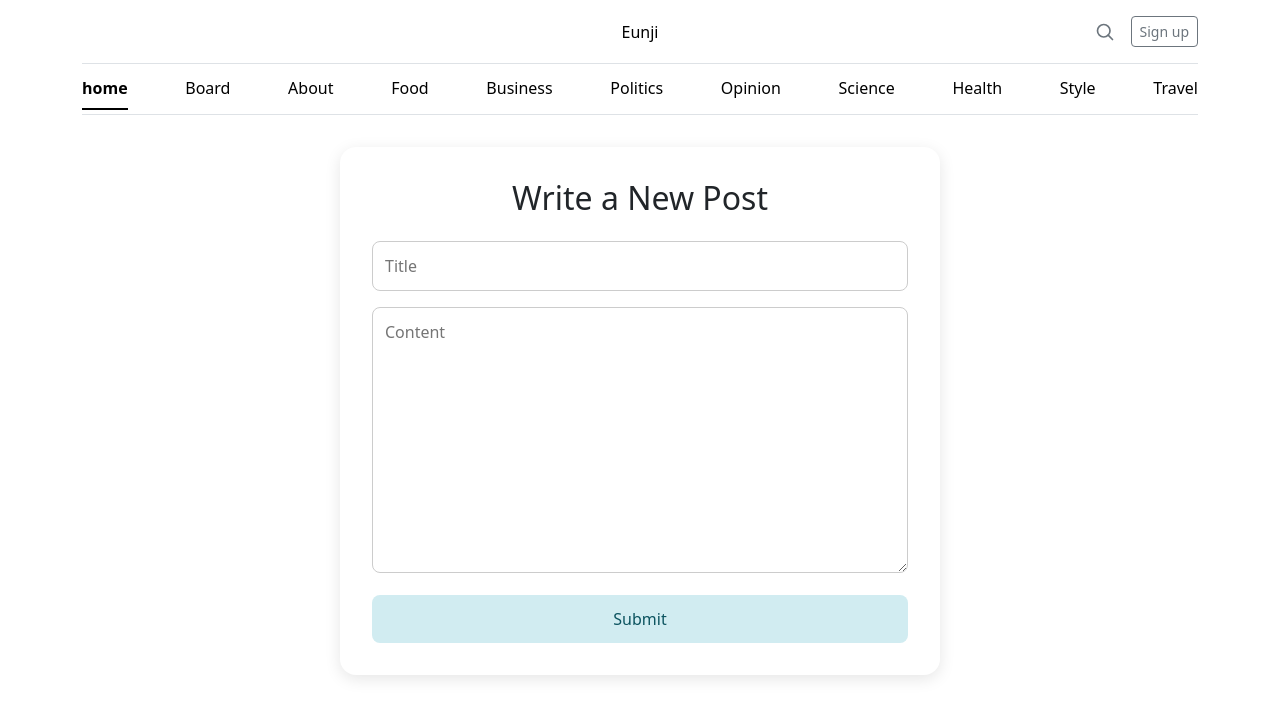
After one commit to ingbeee/web_programming, a Flask app: page /board/write in a window 1280 px wide. The commit adds this page. Shown: the top 718 px of the page. Run offline with Flask 3, Linux system fonts and the light colour scheme; the visitor is signed in with stand-in values (Sample User, id 1); some libraries are stand-ins or nearby versions.

Commit message:
DB 연결

```diff
--- a/app.py
+++ b/app.py
@@ -1,19 +1,20 @@
 from flask import Flask, render_template
-from flask_mysqldb import MySQL
+from extensions import mysql  # 여기서 가져와
 from routes import blueprints
 import settings
 
 app = Flask(__name__)
+app.secret_key = 'eunji-super-secret-123'
 
-# DB 설정 (config.py에서 가져옴)
+# DB 설정
 app.config['MYSQL_HOST'] = settings.MYSQL_HOST
 app.config['MYSQL_USER'] = settings.MYSQL_USER
 app.config['MYSQL_PASSWORD'] = settings.MYSQL_PASSWORD
 app.config['MYSQL_DB'] = settings.MYSQL_DB
 app.config['MYSQL_PORT'] = settings.MYSQL_PORT
 
-# MySQL 객체 생성
-mysql = MySQL(app)
+# MySQL 초기화
+mysql.init_app(app)
 
 # 블루프린트 등록
 for bp in blueprints:
@@ -34,6 +35,5 @@ def db_check():
     except Exception as e:
         return f"MySQL 연결 실패: {str(e)}"
 
-
 if __name__ == '__main__':
     app.run(debug=True, host='0.0.0.0', port=4000)
--- /dev/null
+++ b/extensions.py
@@ -0,0 +1,3 @@
+from flask_mysqldb import MySQL
+
+mysql = MySQL()
--- a/routes/board.py
+++ b/routes/board.py
@@ -1,13 +1,67 @@
-from flask import Blueprint, render_template
+from flask import Blueprint, render_template, request, redirect, url_for, session, flash
+from extensions import mysql
+import MySQLdb.cursors
+
 
 board_bp = Blueprint('board', __name__, url_prefix='/board')
 
 @board_bp.route('/')
 def board_page():
-    # 임시 게시글 데이터
-    posts = [
-        {"id": 1, "title": "첫 번째 글", "content": "이건 첫 번째 글의 내용입니다."},
-        {"id": 2, "title": "두 번째 글", "content": "이건 두 번째 글의 내용입니다."},
-        {"id": 3, "title": "세 번째 글", "content": "세 번째 글이 여기에 표시됩니다."}
-    ]
+    try:
+        cur = mysql.connection.cursor(MySQLdb.cursors.DictCursor)
+        cur.execute("SELECT idx, title, content FROM Board ORDER BY created_at DESC")
+        posts = cur.fetchall()
+        cur.close()
+    except Exception as e:
+        posts = []
+        print(f"DB Error: {e}")  # 필요시 flash 처리 가능
+
     return render_template('board.html', posts=posts)
+
+
+@board_bp.route('/write', methods=['GET', 'POST'])
+def write():
+    if 'username' not in session:
+        flash("Login required to write a post.", "error")
+        return redirect(url_for('auth.login'))
+
+    if request.method == 'POST':
+        title = request.form['title']
+        content = request.form['content']
+        author = session['username']
+
+        try:
+            cur = mysql.connection.cursor()
+            cur.execute("INSERT INTO Board (title, author, content) VALUES (%s, %s, %s)",
+                        (title, author, content))
+            mysql.connection.commit()
+            cur.close()
+            flash("Post submitted successfully!", "success")
+            return redirect(url_for('board.board_page'))  # 게시글 목록으로 리디렉션 (필요시 수정)
+        except Exception as e:
+            flash(f"Database error: {e}", "error")
+
+    return render_template('board_write.html')
+
+
+@board_bp.route('/read/<int:idx>')
+def read_post(idx):
+    try:
+        cur = mysql.connection.cursor(MySQLdb.cursors.DictCursor)
+        cur.execute("SELECT * FROM Board WHERE idx = %s", (idx,))
+        post = cur.fetchone()
+
+        # 조회수 증가
+        cur.execute("UPDATE Board SET views = views + 1 WHERE idx = %s", (idx,))
+        mysql.connection.commit()
+        cur.close()
+
+        if post is None:
+            flash("Post not found.", "error")
+            return redirect(url_for('board.board_page'))
+
+    except Exception as e:
+        flash(f"Database error: {e}", "error")
+        return redirect(url_for('board.board_page'))
+
+    return render_template("board_read.html", post=post)
--- a/templates/base.html
+++ b/templates/base.html
@@ -22,7 +22,7 @@
                 <path d="M21 21l-5.2-5.2"></path>
               </svg>
             </a>
-            <a class="btn btn-sm btn-outline-secondary" href="#">Sign up</a>
+            <a class="btn btn-sm btn-outline-secondary"  href="{{ url_for('auth.login') }}">Sign up</a>
           </div>
         </div>
       </header>
--- /dev/null
+++ b/templates/board_write.html
@@ -0,0 +1,53 @@
+{% extends "base.html" %}
+
+{% block content %}
+<style>
+  .write-container {
+    max-width: 600px;
+    margin: 2rem auto;
+    padding: 2rem;
+    background-color: #fff;
+    border-radius: 16px;
+    box-shadow: 0 4px 16px rgba(0, 0, 0, 0.1);
+  }
+
+  .write-container h2 {
+    text-align: center;
+    margin-bottom: 1.5rem;
+  }
+
+  .write-container input,
+  .write-container textarea {
+    width: 100%;
+    padding: 0.75rem;
+    margin-bottom: 1rem;
+    border: 1px solid #ccc;
+    border-radius: 8px;
+    font-size: 1rem;
+  }
+
+  .write-container button {
+    width: 100%;
+    padding: 0.75rem;
+    background-color: #d1ecf1;
+    color: #0c5460;
+    border: none;
+    border-radius: 8px;
+    cursor: pointer;
+    font-size: 1rem;
+  }
+
+  .write-container button:hover {
+    background-color: #bee2ea;
+  }
+</style>
+
+<div class="write-container">
+  <h2>Write a New Post</h2>
+  <form method="POST" action="{{ url_for('board.write') }}">
+    <input type="text" name="title" placeholder="Title" required>
+    <textarea name="content" placeholder="Content" rows="10" required></textarea>
+    <button type="submit">Submit</button>
+  </form>
+</div>
+{% endblock %}
```
Also changed, not shown: routes/__init__.py (+3 -7 lines), routes/auth.py (added, +65 -0 lines), templates/board.html (+6 -2 lines), templates/board_read.html (added, +10 -0 lines), templates/login.html (+60 -4 lines), templates/register.html (+74 -0 lines).
